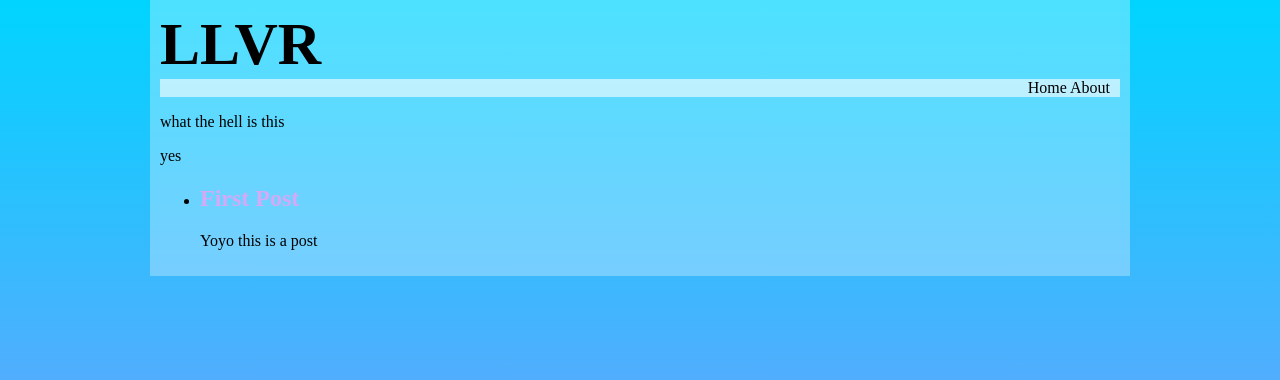
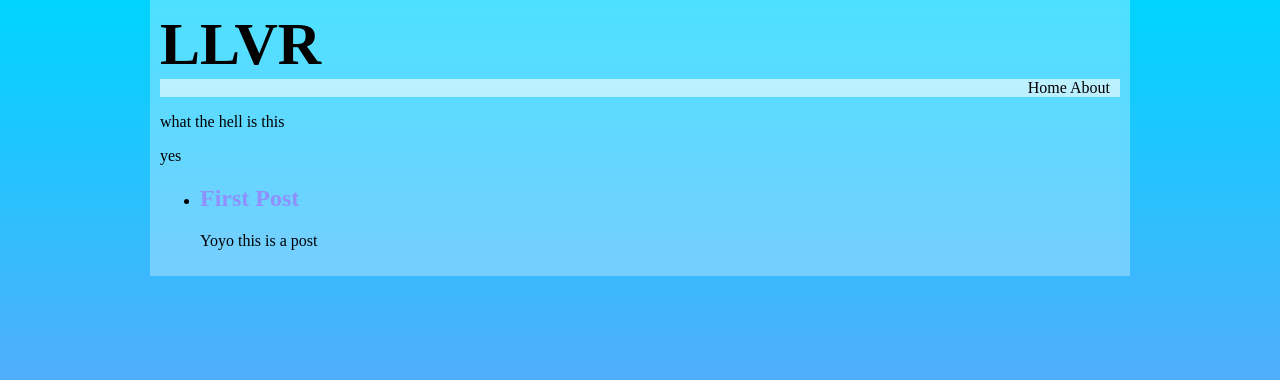
Before and after one commit to 2ar0n/2ar0n.github.io, a Jekyll site: the page built from index.md, in a window 1280 px wide. Shown: the top 380 px of the page. Built offline with Jekyll 4.4.1, drawn with Linux system fonts in a browser that asks for light colours.

Commit message:
Changed link color.

```diff
--- a/_sass/main.scss
+++ b/_sass/main.scss
@@ -37,7 +37,7 @@ header a:hover {
 }
 
 main a {
-    color: rgb(212,169,246);
+    color: rgb(144,144,252);
 }
 main a:hover {
     color: black;
```
